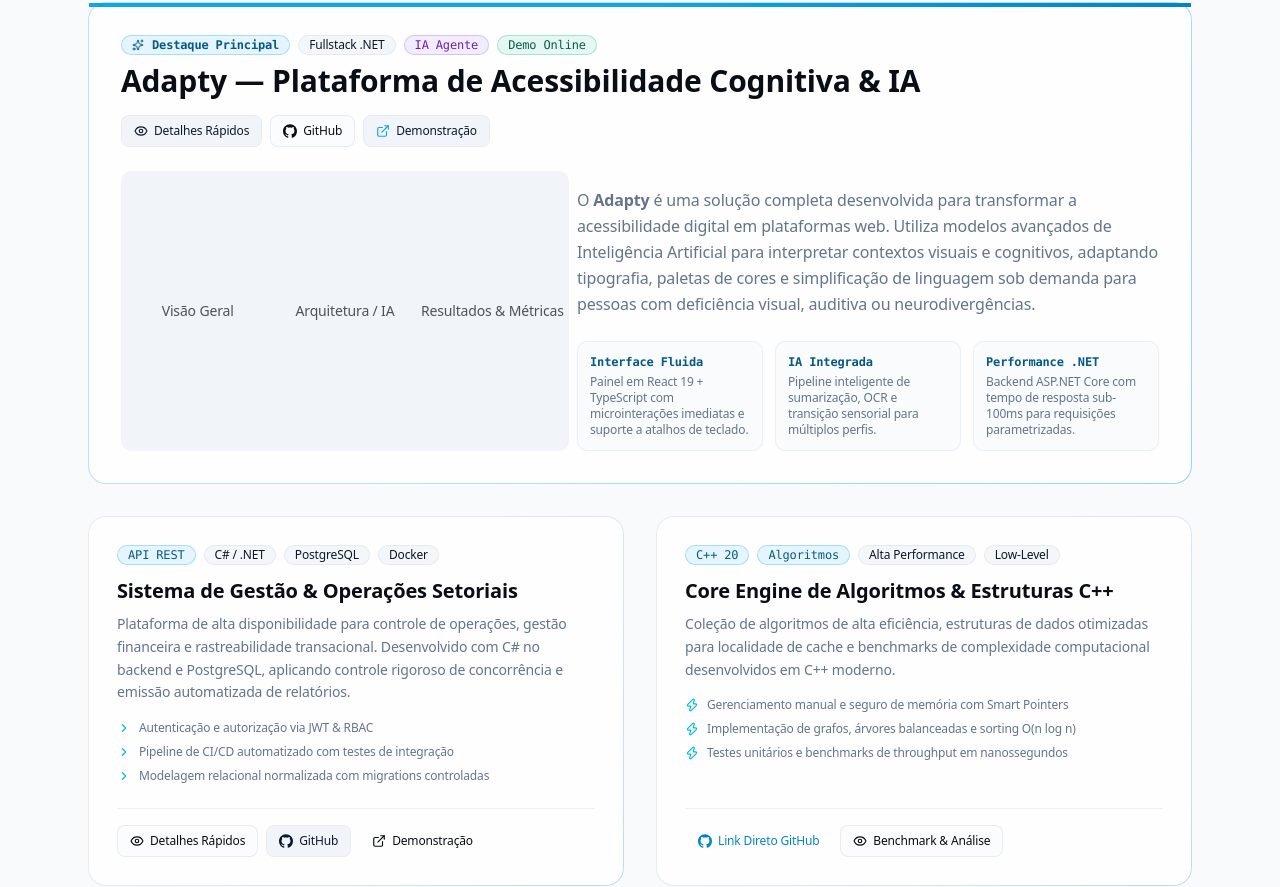
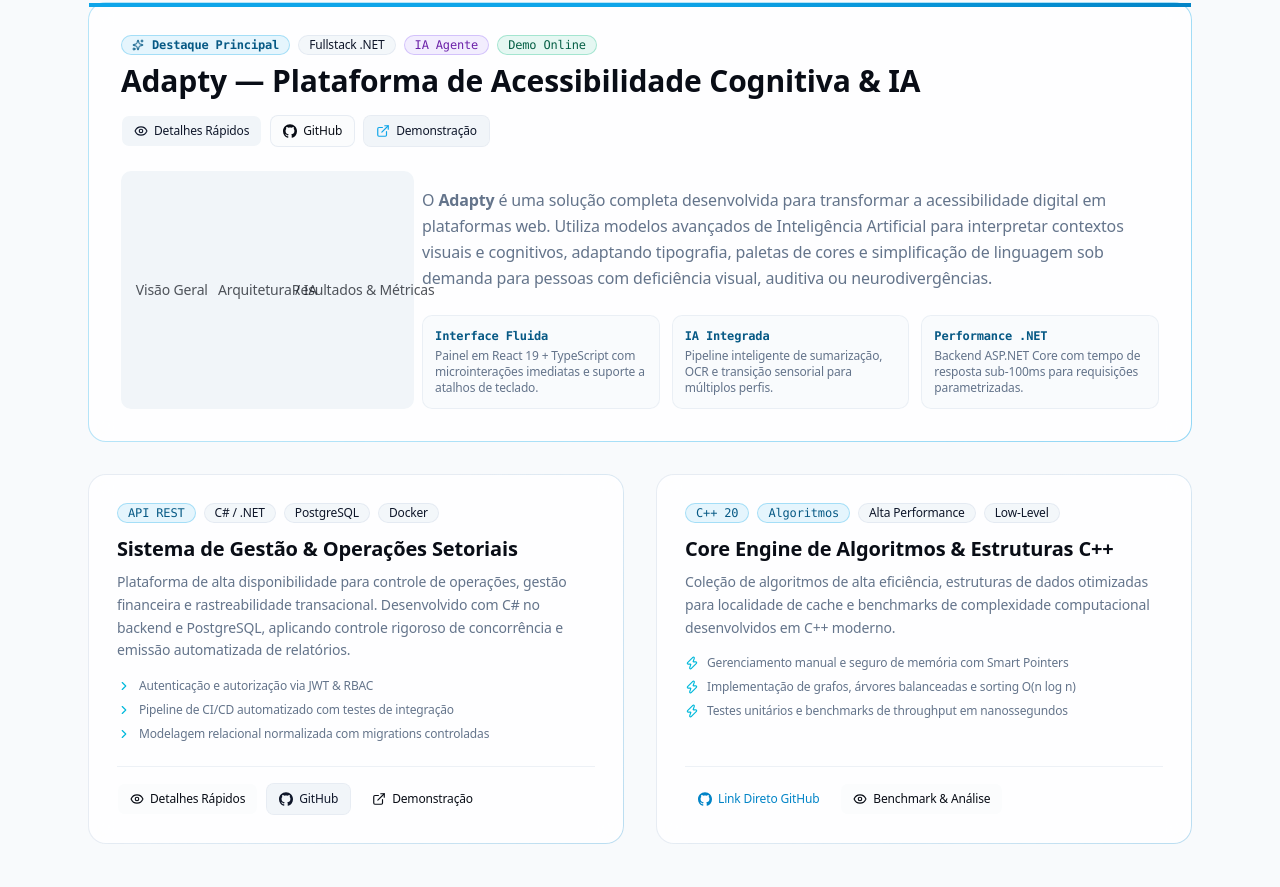
Before and after one commit to IsaqueR02/portfolio.dev, a React (Vite) app: page / in a window 1280 px wide. Shown: the part 1363-2250 px from the top of the page. Built offline with nearby package versions, Linux system fonts and the light colour scheme.

Commit message:
🎨 style: implementando animações via motion

```diff
--- /dev/null
+++ b/src/constants/animations.ts
@@ -0,0 +1,74 @@
+import type { Variants } from "motion/react"
+
+export const fadeInUp: Variants = {
+  hidden: { opacity: 0, y: 10 },
+  visible: {
+    opacity: 1,
+    y: 0,
+    transition: { duration: 0.25, ease: "easeOut" },
+  },
+  // Reduced states remove both spatial movement and animation delay.
+  reduced: {
+    opacity: 1,
+    y: 0,
+    transition: { duration: 0 },
+  },
+}
+
+export const staggerContainer: Variants = {
+  hidden: { opacity: 1 },
+  visible: {
+    opacity: 1,
+    transition: { staggerChildren: 0.05, delayChildren: 0.1 },
+  },
+  reduced: {
+    opacity: 1,
+    transition: { staggerChildren: 0, delayChildren: 0 },
+  },
+}
+
+export const staggerItem: Variants = {
+  hidden: { opacity: 0, y: 10 },
+  visible: {
+    opacity: 1,
+    y: 0,
+    transition: { duration: 0.2, ease: "easeOut" },
+  },
+  reduced: {
+    opacity: 1,
+    y: 0,
+    transition: { duration: 0 },
+  },
+}
+
+export const fadeIn: Variants = {
+  hidden: { opacity: 0 },
+  visible: {
+    opacity: 1,
+    transition: { duration: 0.2, ease: "easeOut" },
+  },
+  reduced: { opacity: 1, transition: { duration: 0 } },
+}
+
+export const dialogOverlay: Variants = {
+  hidden: { opacity: 0 },
+  visible: {
+    opacity: 1,
+    transition: { duration: 0.2, ease: "easeOut" },
+  },
+  reduced: { opacity: 1, transition: { duration: 0 } },
+}
+
+export const sheetSlide: Variants = {
+  hidden: { opacity: 0, x: 12 },
+  visible: {
+    opacity: 1,
+    x: 0,
+    transition: { duration: 0.2, ease: "easeOut" },
+  },
+  reduced: {
+    opacity: 1,
+    x: 0,
+    transition: { duration: 0 },
+  },
+}
--- a/src/features/hero/hero-section.tsx
+++ b/src/features/hero/hero-section.tsx
@@ -1,5 +1,7 @@
 import { ArrowDown, FileText, Play, Sparkles, CheckCircle2 } from "lucide-react"
 import { SiGithub } from "react-icons/si";
+import { motion, useReducedMotion } from "motion/react"
+import { staggerContainer, staggerItem } from "@/constants/animations"
 import { Button } from "@/shared/ui/button"
 import { Badge } from "@/shared/ui/badge"
 import {
@@ -22,6 +24,8 @@
 ]
 
 export function HeroSection() {
+  const shouldReduceMotion = useReducedMotion() ?? false
+
   const scrollTo = (id: string) => {
     const el = document.querySelector(id)
     if (el) el.scrollIntoView({ behavior: "smooth" })
@@ -38,22 +42,29 @@
         <div className="h-[250px] w-[350px] rounded-full bg-blue-600/10 blur-[100px] dark:bg-blue-600/15" />
       </div>
 
-      <div className="max-w-4xl mx-auto flex flex-col items-center">
+      <motion.div
+        className="max-w-4xl mx-auto flex flex-col items-center"
+        variants={staggerContainer}
+        initial={shouldReduceMotion ? "reduced" : "hidden"}
+        animate={shouldReduceMotion ? "reduced" : "visible"}
+      >
         {/* Dynamic Status Badges */}
-        <HeroBadge />
+        <motion.div variants={staggerItem}>
+          <HeroBadge />
+        </motion.div>
 
         {/* Headline */}
-        <h1 className="text-3xl sm:text-5xl md:text-6xl font-extrabold tracking-tight text-foreground max-w-3xl leading-[1.15] mb-5">
+        <motion.h1 variants={staggerItem} className="text-3xl sm:text-5xl md:text-6xl font-extrabold tracking-tight text-foreground max-w-3xl leading-[1.15] mb-5">
           Desenvolvedor <span className="text-transparent bg-clip-text bg-gradient-to-r from-[var(--cyan-accent)] via-sky-400 to-primary forced-colors:text-foreground">.NET / C#</span> | Software Engineer
-        </h1>
+        </motion.h1>
 
         {/* Subheadline */}
-        <p className="text-base sm:text-lg text-muted-foreground max-w-2xl leading-relaxed mb-8">
+        <motion.p variants={staggerItem} className="text-base sm:text-lg text-muted-foreground max-w-2xl leading-relaxed mb-8">
           Engenharia de software voltada para alta performance, arquitetura escalável (Clean Arch & DDD), microsserviços e integração avançada com Inteligência Artificial. Full-stack do backend robusto com .NET ao ecossistema moderno com React.
-        </p>
+        </motion.p>
 
         {/* Quick Action CTAs */}
-        <div className="flex flex-wrap items-center justify-center gap-3 w-full max-w-xl mb-12">
+        <motion.div variants={staggerItem} className="flex flex-wrap items-center justify-center gap-3 w-full max-w-xl mb-12">
           <Button
             variant="scifi"
             size="lg"
@@ -99,10 +110,10 @@
             <FileText className="size-4" />
             <span>Currículo PDF</span>
           </Button>
-        </div>
+        </motion.div>
 
         {/* Quick Tech Highlights Badge Grid com Tooltips shadcn/ui */}
-        <div className="w-full max-w-3xl pt-8 border-t border-border/50">
+        <motion.div variants={staggerItem} className="w-full max-w-3xl pt-8 border-t border-border/50">
           <div className="text-xs font-mono uppercase tracking-wider text-muted-foreground mb-4">
             Especialidades & Core Stack
           </div>
@@ -122,10 +133,10 @@
               ))}
             </div>
           </TooltipProvider>
-        </div>
+        </motion.div>
 
         {/* Quick Capability Highlights */}
-        <div className="grid grid-cols-1 sm:grid-cols-3 gap-3 w-full max-w-3xl mt-6 text-left">
+        <motion.div variants={staggerItem} className="grid grid-cols-1 sm:grid-cols-3 gap-3 w-full max-w-3xl mt-6 text-left">
           <div className="p-3.5 rounded-lg border border-border/60 bg-card/40 backdrop-blur-sm">
             <div className="flex items-center gap-2 font-mono text-xs text-cyan-accent font-semibold mb-1">
               <CheckCircle2 className="size-3.5" />
@@ -155,18 +166,21 @@
               Interfaces em React + TypeScript, componentes acessíveis e design responsivo refinado.
             </p>
           </div>
-        </div>
+        </motion.div>
 
         {/* Scroll Indicator */}
-        <button
+        <motion.button
           type="button"
           onClick={() => scrollTo("#projetos")}
           aria-label="Rolar para projetos"
-          className="mt-12 text-muted-foreground hover:text-[var(--cyan-accent)] transition-colors p-2 animate-bounce cursor-pointer"
+          variants={staggerItem}
+          whileHover={shouldReduceMotion ? undefined : { y: -2 }}
+          whileTap={shouldReduceMotion ? undefined : { scale: 0.98 }}
+          className="mt-12 text-muted-foreground hover:text-[var(--cyan-accent)] transition-colors p-2 animate-bounce motion-reduce:animate-none cursor-pointer"
         >
           <ArrowDown className="size-5" />
-        </button>
-      </div>
+        </motion.button>
+      </motion.div>
     </section>
   )
 }
--- a/src/features/navbar/navbar.tsx
+++ b/src/features/navbar/navbar.tsx
@@ -1,5 +1,7 @@
 import * as React from "react"
 import { Menu, FileText, Code2, Terminal, Briefcase, Mail } from "lucide-react"
+import { AnimatePresence, motion, useReducedMotion } from "motion/react"
+import { fadeIn } from "@/constants/animations"
 import { Button } from "@/shared/ui/button"
 import { ThemeToggle } from "@/features/theme/theme-toggle"
 import {
@@ -12,6 +14,7 @@
 
 export function Navbar() {
   const [isOpen, setIsOpen] = React.useState(false)
+  const shouldReduceMotion = useReducedMotion() ?? false
 
   const navLinks = [
     { name: "Início", href: "#hero", icon: Terminal },
@@ -87,13 +90,23 @@
                 </Button>
               </SheetTrigger>
               <SheetContent side="right" className="w-[280px] sm:w-[350px]">
+                <AnimatePresence mode="wait">
+                  {isOpen && (
+                    <motion.div
+                      key="mobile-navigation"
+                      variants={fadeIn}
+                      initial={shouldReduceMotion ? "reduced" : "hidden"}
+                      animate={shouldReduceMotion ? "reduced" : "visible"}
+                      exit={shouldReduceMotion ? "reduced" : "hidden"}
+                      className="flex flex-col gap-4"
+                    >
                       <SheetHeader className="text-left pb-4 border-b border-border/60">
                         <SheetTitle className="font-mono text-base flex items-center gap-2">
                           <Code2 className="size-4 text-cyan-accent" />
                           <span>Navegação</span>
                         </SheetTitle>
                       </SheetHeader>
-                <div className="flex flex-col gap-2 pt-6">
+                      <div className="flex flex-col gap-2 pt-2">
                         {navLinks.map((link) => {
                           const Icon = link.icon
                           return (
@@ -121,6 +134,9 @@
                           </Button>
                         </div>
                       </div>
+                    </motion.div>
+                  )}
+                </AnimatePresence>
               </SheetContent>
             </Sheet>
           </div>
--- a/src/features/projects/adapty-card.tsx
+++ b/src/features/projects/adapty-card.tsx
@@ -1,4 +1,5 @@
 import { useState } from "react"
+import { AnimatePresence, motion, useReducedMotion } from "motion/react"
 import {
   ExternalLink,
   Sparkles,
@@ -13,16 +14,20 @@
 import { SiGithub } from "react-icons/si"
 import { Button } from "@/shared/ui/button"
 import { Badge } from "@/shared/ui/badge"
-import { Tabs, TabsContent, TabsList, TabsTrigger } from "@/shared/ui/tabs"
+import { Tabs, TabsList, TabsTrigger } from "@/shared/ui/tabs"
+import { fadeInUp } from "@/constants/animations"
 import { ProjectDialog } from "./project-dialog"
 
 export function AdaptyCard() {
-  const [activeAdaptyTab, setActiveAdaptyTab] = useState("overview")
+  const [activeAdaptyTab, setActiveAdaptyTab] = useState<"overview" | "architecture" | "results">("overview")
+  const shouldReduceMotion = useReducedMotion() ?? false
 
   return (
-    <div
+    <motion.div
       id="adapty-card"
       className="scifi-glow-card relative rounded-2xl border border-cyan-accent/30 bg-card/80 backdrop-blur-md p-6 sm:p-8"
+      whileHover={shouldReduceMotion ? undefined : { scale: 1.01 }}
+      transition={{ duration: 0.2 }}
     >
       {/* Top highlight bar */}
       <div className="absolute top-0 left-0 right-0 h-1 bg-gradient-to-r from-cyan-accent via-cyan-accent to-primary" />
@@ -129,17 +134,33 @@
       {/* Interactive Multi-View Tabs (Visão Geral, Arquitetura, Resultados) */}
       <Tabs
         value={activeAdaptyTab}
-        onValueChange={setActiveAdaptyTab}
+        onValueChange={(value: string) => {
+          if (value === "overview" || value === "architecture" || value === "results") {
+            setActiveAdaptyTab(value)
+          }
+        }}
         className="w-full"
       >
         <TabsList className="grid w-full grid-cols-3 max-w-md">
-          <TabsTrigger value="overview">Visão Geral</TabsTrigger>
-          <TabsTrigger value="architecture">Arquitetura / IA</TabsTrigger>
-          <TabsTrigger value="results">Resultados & Métricas</TabsTrigger>
+          <TabsTrigger value="overview" id="adapty-tab-overview" aria-controls="adapty-panel-overview">Visão Geral</TabsTrigger>
+          <TabsTrigger value="architecture" id="adapty-tab-architecture" aria-controls="adapty-panel-architecture">Arquitetura / IA</TabsTrigger>
+          <TabsTrigger value="results" id="adapty-tab-results" aria-controls="adapty-panel-results">Resultados & Métricas</TabsTrigger>
         </TabsList>
 
-        {/* TAB 1: VISÃO GERAL */}
-        <TabsContent value="overview" className="mt-4 space-y-4">
+        <AnimatePresence mode="wait" initial={false}>
+          {activeAdaptyTab === "overview" && (
+            <motion.section
+              key="overview"
+              id="adapty-panel-overview"
+              role="tabpanel"
+              aria-labelledby="adapty-tab-overview"
+              tabIndex={0}
+              variants={fadeInUp}
+              initial={shouldReduceMotion ? "reduced" : "hidden"}
+              animate={shouldReduceMotion ? "reduced" : "visible"}
+              exit={shouldReduceMotion ? "reduced" : "hidden"}
+              className="mt-4 space-y-4 outline-none"
+            >
           <p className="text-sm sm:text-base text-muted-foreground leading-relaxed">
             O <strong>Adapty</strong> é uma solução completa desenvolvida para transformar a acessibilidade digital em plataformas web. Utiliza modelos avançados de Inteligência Artificial para interpretar contextos visuais e cognitivos, adaptando tipografia, paletas de cores e simplificação de linguagem sob demanda para pessoas com deficiência visual, auditiva ou neurodivergências.
           </p>
@@ -169,10 +190,22 @@
               </div>
             </div>
           </div>
-        </TabsContent>
+            </motion.section>
+          )}
 
-        {/* TAB 2: ARQUITETURA & IA */}
-        <TabsContent value="architecture" className="mt-4 space-y-4">
+          {activeAdaptyTab === "architecture" && (
+            <motion.section
+              key="architecture"
+              id="adapty-panel-architecture"
+              role="tabpanel"
+              aria-labelledby="adapty-tab-architecture"
+              tabIndex={0}
+              variants={fadeInUp}
+              initial={shouldReduceMotion ? "reduced" : "hidden"}
+              animate={shouldReduceMotion ? "reduced" : "visible"}
+              exit={shouldReduceMotion ? "reduced" : "hidden"}
+              className="mt-4 space-y-4 outline-none"
+            >
           <div className="p-4 rounded-lg bg-muted/30 border border-border/80">
             <div className="flex items-center gap-2 font-mono text-xs text-[var(--cyan-badge-foreground)] font-semibold mb-2">
               <Cpu className="size-4" />
@@ -199,10 +232,22 @@
               </span>
             </div>
           </div>
-        </TabsContent>
+            </motion.section>
+          )}
 
-        {/* TAB 3: RESULTADOS & MÉTRICAS */}
-        <TabsContent value="results" className="mt-4 space-y-4">
+          {activeAdaptyTab === "results" && (
+            <motion.section
+              key="results"
+              id="adapty-panel-results"
+              role="tabpanel"
+              aria-labelledby="adapty-tab-results"
+              tabIndex={0}
+              variants={fadeInUp}
+              initial={shouldReduceMotion ? "reduced" : "hidden"}
+              animate={shouldReduceMotion ? "reduced" : "visible"}
+              exit={shouldReduceMotion ? "reduced" : "hidden"}
+              className="mt-4 space-y-4 outline-none"
+            >
           <div className="p-4 rounded-lg bg-muted/30 border border-border/80">
             <div className="flex items-center gap-2 font-mono text-xs text-[var(--green-badge-foreground)] font-semibold mb-2">
               <TrendingUp className="size-4" />
@@ -226,8 +271,10 @@
               </div>
             </div>
           </div>
-        </TabsContent>
+            </motion.section>
+          )}
+        </AnimatePresence>
       </Tabs>
-    </div>
+    </motion.div>
   )
 }
--- a/src/features/projects/project-dialog.tsx
+++ b/src/features/projects/project-dialog.tsx
@@ -1,6 +1,7 @@
 import * as React from "react"
 import { Eye } from "lucide-react"
-import { Button } from "@/shared/ui/button"
+import { motion, useReducedMotion } from "motion/react"
+import { buttonVariants } from "@/shared/ui/button"
 import { Badge } from "@/shared/ui/badge"
 import {
   Dialog,
@@ -11,7 +12,7 @@
   DialogTrigger,
 } from "@/shared/ui/dialog"
 
-interface ProjectDialogProps {
+export interface ProjectDialogProps {
   badge: string
   secondaryBadge?: string
   title: string
@@ -34,13 +35,22 @@
   triggerSize = "sm",
   maxWidth = "max-w-3xl",
 }: ProjectDialogProps) {
+  const shouldReduceMotion = useReducedMotion() ?? false
+
   return (
     <Dialog>
       <DialogTrigger asChild>
-        <Button variant={triggerVariant} size={triggerSize}>
+        <motion.button
+          type="button"
+          whileHover={shouldReduceMotion ? undefined : { scale: 1.02 }}
+          whileTap={shouldReduceMotion ? undefined : { scale: 0.98 }}
+          whileFocus={shouldReduceMotion ? undefined : { scale: 1.01 }}
+          transition={{ duration: 0.15 }}
+          className={buttonVariants({ variant: triggerVariant, size: triggerSize })}
+        >
           <Eye className="size-3.5" />
           {triggerText}
-        </Button>
+        </motion.button>
       </DialogTrigger>
       <DialogContent className={`${maxWidth} max-h-[85vh] overflow-y-auto`}>
         <DialogHeader>
--- a/src/features/projects/projects-section.tsx
+++ b/src/features/projects/projects-section.tsx
@@ -4,6 +4,7 @@
   ChevronRight,
   Zap,
 } from "lucide-react"
+import { motion, useReducedMotion } from "motion/react"
 import { SiGithub } from "react-icons/si"
 import { Button } from "@/shared/ui/button"
 import { Badge } from "@/shared/ui/badge"
@@ -11,6 +12,8 @@
 import { ProjectDialog } from "./project-dialog"
 
 export function ProjectsSection() {
+  const shouldReduceMotion = useReducedMotion() ?? false
+
   return (
     <section id="projetos" className="py-20 px-4 sm:px-6 max-w-6xl mx-auto">
       {/* Section Header */}
@@ -38,7 +41,11 @@
         {/* ========================================================================= */}
         <div className="grid grid-cols-1 md:grid-cols-2 gap-8">
           {/* DESTAQUE 2: PROJETO SETORIAL */}
-          <div className="scifi-glow-card flex flex-col justify-between rounded-2xl border border-border/80 bg-card/80 backdrop-blur-md p-6 sm:p-7">
+          <motion.article
+            className="scifi-glow-card flex flex-col justify-between rounded-2xl border border-border/80 bg-card/80 backdrop-blur-md p-6 sm:p-7"
+            whileHover={shouldReduceMotion ? undefined : { scale: 1.01 }}
+            transition={{ duration: 0.2 }}
+          >
             <div>
               <div className="flex flex-wrap items-center gap-2 mb-3">
                 <Badge variant="cyan">API REST</Badge>
@@ -113,10 +120,14 @@
                 </a>
               </Button>
             </div>
-          </div>
+          </motion.article>
 
           {/* DESTAQUE 3: ALGORITMOS / C++ */}
-          <div className="scifi-glow-card flex flex-col justify-between rounded-2xl border border-border/80 bg-card/80 backdrop-blur-md p-6 sm:p-7">
+          <motion.article
+            className="scifi-glow-card flex flex-col justify-between rounded-2xl border border-border/80 bg-card/80 backdrop-blur-md p-6 sm:p-7"
+            whileHover={shouldReduceMotion ? undefined : { scale: 1.01 }}
+            transition={{ duration: 0.2 }}
+          >
             <div>
               <div className="flex flex-wrap items-center gap-2 mb-3">
                 <Badge variant="cyan">C++ 20</Badge>
@@ -181,7 +192,7 @@
                 </div>
               </ProjectDialog>
             </div>
-          </div>
+          </motion.article>
         </div>
       </div>
     </section>
--- a/src/shared/ui/dialog.tsx
+++ b/src/shared/ui/dialog.tsx
@@ -36,7 +36,7 @@
     <DialogPrimitive.Overlay
       data-slot="dialog-overlay"
       className={cn(
-        "fixed inset-0 isolate z-50 bg-black/60 backdrop-blur-xs duration-100 data-open:animate-in data-open:fade-in-0 data-closed:animate-out data-closed:fade-out-0",
+        "fixed inset-0 isolate z-50 bg-black/60 backdrop-blur-xs duration-200 data-open:animate-in data-open:fade-in-0 data-closed:animate-out data-closed:fade-out-0 motion-reduce:animate-none motion-reduce:transition-none motion-reduce:duration-0",
         className
       )}
       {...props}
@@ -58,7 +58,7 @@
       <DialogPrimitive.Content
         data-slot="dialog-content"
         className={cn(
-          "fixed top-1/2 left-1/2 z-50 grid w-full max-w-[calc(100%-2rem)] -translate-x-1/2 -translate-y-1/2 gap-4 rounded-xl bg-popover p-6 text-sm text-popover-foreground ring-1 ring-border shadow-2xl duration-100 outline-none sm:max-w-lg data-open:animate-in data-open:fade-in-0 data-open:zoom-in-95 data-closed:animate-out data-closed:fade-out-0 data-closed:zoom-out-95",
+          "fixed top-1/2 left-1/2 z-50 grid w-full max-w-[calc(100%-2rem)] -translate-x-1/2 -translate-y-1/2 gap-4 rounded-xl bg-popover p-6 text-sm text-popover-foreground ring-1 ring-border shadow-2xl duration-200 outline-none sm:max-w-lg data-open:animate-in data-open:fade-in-0 data-open:zoom-in-95 data-closed:animate-out data-closed:fade-out-0 data-closed:zoom-out-95 motion-reduce:animate-none motion-reduce:transition-none motion-reduce:duration-0",
           className
         )}
         {...props}
--- a/src/shared/ui/sheet.tsx
+++ b/src/shared/ui/sheet.tsx
@@ -34,7 +34,7 @@
     <SheetPrimitive.Overlay
       data-slot="sheet-overlay"
       className={cn(
-        "fixed inset-0 z-50 bg-black/60 backdrop-blur-xs duration-100 data-open:animate-in data-open:fade-in-0 data-closed:animate-out data-closed:fade-out-0",
+        "fixed inset-0 z-50 bg-black/60 backdrop-blur-xs duration-200 data-open:animate-in data-open:fade-in-0 data-closed:animate-out data-closed:fade-out-0 motion-reduce:animate-none motion-reduce:transition-none motion-reduce:duration-0",
         className
       )}
       {...props}
@@ -59,7 +59,7 @@
         data-slot="sheet-content"
         data-side={side}
         className={cn(
-          "fixed z-50 flex flex-col gap-4 bg-popover bg-clip-padding text-sm text-popover-foreground shadow-2xl transition duration-200 ease-in-out data-[side=bottom]:inset-x-0 data-[side=bottom]:bottom-0 data-[side=bottom]:h-auto data-[side=bottom]:border-t data-[side=left]:inset-y-0 data-[side=left]:left-0 data-[side=left]:h-full data-[side=left]:w-3/4 data-[side=left]:border-r data-[side=right]:inset-y-0 data-[side=right]:right-0 data-[side=right]:h-full data-[side=right]:w-3/4 data-[side=right]:border-l data-[side=top]:inset-x-0 data-[side=top]:top-0 data-[side=top]:h-auto data-[side=top]:border-b data-[side=left]:sm:max-w-sm data-[side=right]:sm:max-w-sm data-open:animate-in data-open:fade-in-0 data-[side=bottom]:data-open:slide-in-from-bottom-10 data-[side=left]:data-open:slide-in-from-left-10 data-[side=right]:data-open:slide-in-from-right-10 data-[side=top]:data-open:slide-in-from-top-10 data-closed:animate-out data-closed:fade-out-0 data-[side=bottom]:data-closed:slide-out-to-bottom-10 data-[side=left]:data-closed:slide-out-to-left-10 data-[side=right]:data-closed:slide-out-to-right-10 data-[side=top]:data-closed:slide-out-to-top-10",
+          "fixed z-50 flex flex-col gap-4 bg-popover bg-clip-padding text-sm text-popover-foreground shadow-2xl transition duration-200 ease-in-out data-[side=bottom]:inset-x-0 data-[side=bottom]:bottom-0 data-[side=bottom]:h-auto data-[side=bottom]:border-t data-[side=left]:inset-y-0 data-[side=left]:left-0 data-[side=left]:h-full data-[side=left]:w-3/4 data-[side=left]:border-r data-[side=right]:inset-y-0 data-[side=right]:right-0 data-[side=right]:h-full data-[side=right]:w-3/4 data-[side=right]:border-l data-[side=top]:inset-x-0 data-[side=top]:top-0 data-[side=top]:h-auto data-[side=top]:border-b data-[side=left]:sm:max-w-sm data-[side=right]:sm:max-w-sm data-open:animate-in data-open:fade-in-0 data-[side=bottom]:data-open:slide-in-from-bottom-3 data-[side=left]:data-open:slide-in-from-left-3 data-[side=right]:data-open:slide-in-from-right-3 data-[side=top]:data-open:slide-in-from-top-3 data-closed:animate-out data-closed:fade-out-0 data-[side=bottom]:data-closed:slide-out-to-bottom-3 data-[side=left]:data-closed:slide-out-to-left-3 data-[side=right]:data-closed:slide-out-to-right-3 data-[side=top]:data-closed:slide-out-to-top-3 motion-reduce:animate-none motion-reduce:transition-none motion-reduce:duration-0",
           className
         )}
         {...props}
```
Lines whose indentation alone changed are shown as unchanged.
